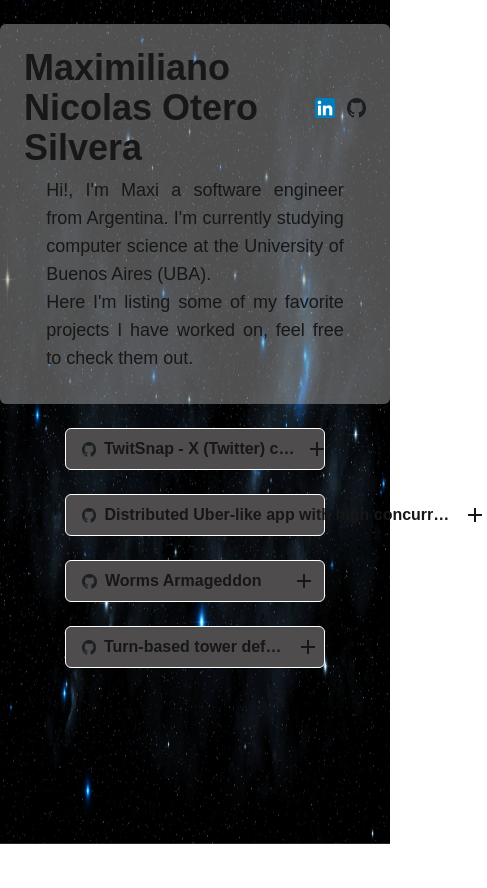
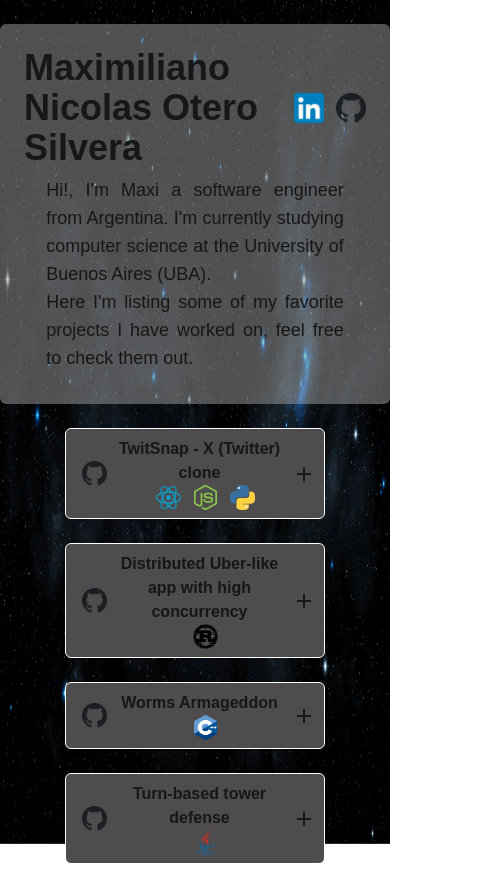
Before and after one commit to MaxiOtero6/web-portfolio, a Next.js app: page / in a window 390 px wide. Shown: the whole page, 487 px wide, since content can reach past the window. Before the commit the page ends 844 px from the top, so only its background shows below. Built offline with nearby package versions, Linux system fonts and the light colour scheme.

Commit message:
feat: mobile responsive

```diff
--- a/src/app/page.tsx
+++ b/src/app/page.tsx
@@ -24,18 +24,16 @@ export default function Home() {
 					</label>
 					<a href={linkedinLink} target="_blank" rel="noreferrer">
 						<Image
+							className="h-[30px] w-[30px] min-h-[30px] min-w-[30px] lg:h-[40px] lg:w-[40px] md:h-[30px] md:w-[30px]"
 							src={linkedinLogo}
 							alt="LinkedIn profile"
-							width={40}
-							height={40}
 						/>
 					</a>
 					<a href={githubLink} target="_blank" rel="noreferrer">
 						<Image
+							className="h-[30px] w-[30px] min-h-[30px] min-w-[30px] lg:h-[40px] lg:w-[40px] md:h-[30px] md:w-[30px]"
 							src={githubLogo}
 							alt="Github profile"
-							width={40}
-							height={40}
 						/>
 					</a>
 				</div>
--- a/src/components/projectCard.tsx
+++ b/src/components/projectCard.tsx
@@ -21,7 +21,7 @@ export default function ProjectCard({ project }: ProjectCardProps) {
 		<div className="h-2/6 w-full bg-[rgb(78,76,76)] border-white border-[0.5px] rounded-md flex flex-col">
 			<div>
 				<div
-					className={`p-2 flex flex-row place-content-between text-center items-center cursor-pointer ${
+					className={`p-2 w-full flex flex-row place-content-between text-center items-center cursor-pointer ${
 						expanded && "shadow-xl"
 					}`}
 					onClick={() => setExpanded(!expanded)}>
@@ -32,16 +32,13 @@ export default function ProjectCard({ project }: ProjectCardProps) {
 							target="_blank"
 							rel="noreferrer">
 							<Image
-								className="h-[15px] w-[15px] lg:h-[40px] lg:w-[40px] md:h-[30px] md:w-[30px] sm:h-[20px] sm:w-[20px]"
+								className="h-[25px] w-[25px] min-h-[25px] min-w-[25px] lg:h-[40px] lg:w-[40px] md:h-[30px] md:w-[30px]"
 								src={githubLogo}
 								alt="GitHub repository"
 							/>
 						</a>
-						<label className="ml-2 cursor-pointer font-bold lg:text-xl md:text-lg sm:text-md xs:text-sm overflow-hidden whitespace-nowrap text-ellipsis">
-							{project.name}
-						</label>
-						<div
-							className={`flex flex-row ml-2 mt-2 mb-2 space-x-4 ${styles.stack}`}>
+						<div className="items-center ml-2 space-x-3 place-content-center flex flex-wrap flex-row cursor-pointer font-bold lg:text-xl md:text-lg sm:text-md xs:text-sm overflow-hidden whitespace-wrap text-ellipsis">
+							<p>{project.name}</p>
 							{project.stack.map((tech) => StackToImage(tech))}
 						</div>
 					</div>
--- a/src/utils/stackToImage.tsx
+++ b/src/utils/stackToImage.tsx
@@ -52,11 +52,10 @@ export function StackToImage(item: string) {
 
 	return (
 		<Image
+			className="h-[25px] w-[25px] min-h-[25px] min-w-[25px] lg:h-[40px] lg:w-[40px] md:h-[30px] md:w-[30px]"
 			key={item}
 			src={image}
 			alt={item}
-			height={30}
-			width={30}
 			style={{ objectFit: "contain" }}
 		/>
 	);
```
